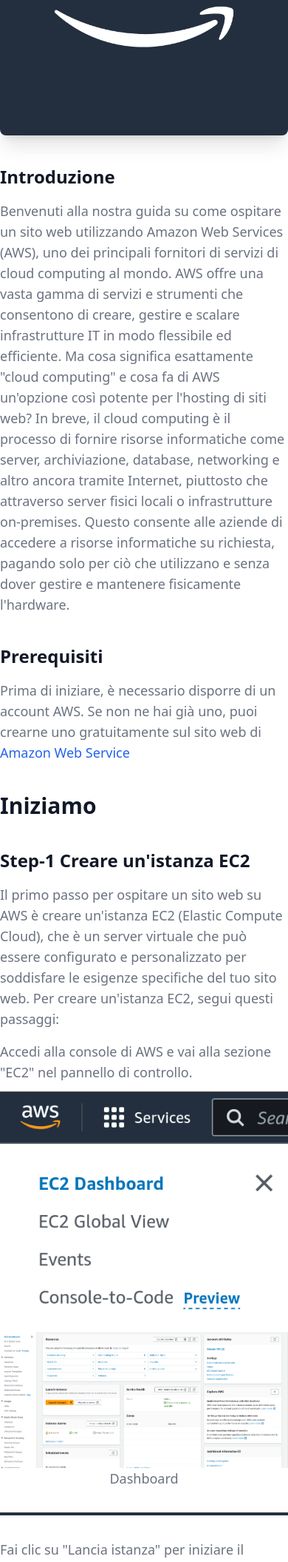
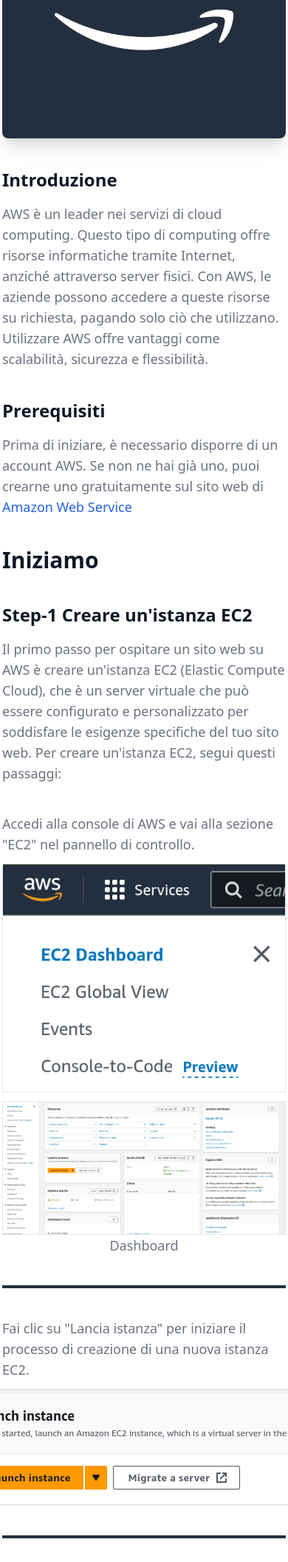
Before and after one commit to Ciollo/Progetto-AWS, a PHP site: page /src/AWS_website/public/main.html in a window 390 px wide; the page is wider, and only the part inside the window is pictured. Shown: the part 760-2871 px from the top of that part at 74% size. Run offline with PHP 8.4, Linux system fonts and the light colour scheme.

Commit message:
step 1 completet

```diff
--- a/src/AWS_website/public/main.html
+++ b/src/AWS_website/public/main.html
@@ -67,10 +67,9 @@
         </div>
       </div>
     </header>
-    <div class="mx-auto mt-11 w-3xl max-w-full sm:w-96 lg:w-3xl">
+    <div class="md:w-0.5xl xs:w-96 mx-auto mt-11 sm:w-96 lg:w-2xl xl:w-3xl">
       <div class="w-full">
         <a
-          href="#"
           class="mb-2 inline-flex items-center rounded-md bg-blue-100 px-2.5 py-0.5 text-xs font-medium text-blue-800 dark:bg-gray-700 dark:text-blue-400"
         >
           <svg
@@ -99,16 +98,16 @@
           >
         </h1>
 
-        <p class="mb-4 text-lg font-normal text-gray-500 dark:text-gray-400">
+        <p>
           Nella nostra guida, esamineremo il processo completo di creazione e
           configurazione di un server virtuale utilizzando AWS per ospitare un
-          sito web. <br />
+          sito web. <br>
           Offriremo istruzioni dettagliate per completare con successo
           l'implementazione del sito su AWS, seguendo le migliori pratiche per
           un hosting sicuro e affidabile.
         </p>
 
-        <div class="flex items-center gap-4">
+        <div class="mt-5 flex items-center gap-4">
           <img
             class="h-10 w-10 rounded-full"
             src="../assets/img/ciollo_pgp.jpeg"
@@ -152,39 +151,22 @@
         </div>
         <div>
           <div>
-            <h2
-              class="mb-4 mt-10 text-2xl font-extrabold text-gray-900 dark:text-white"
-            >
-              Introduzione
-            </h2>
-            <p
-              class="mb-4 text-lg font-normal text-gray-500 dark:text-gray-400"
-            >
-              Benvenuti alla nostra guida su come ospitare un sito web
-              utilizzando Amazon Web Services (AWS), uno dei principali
-              fornitori di servizi di cloud computing al mondo. AWS offre una
-              vasta gamma di servizi e strumenti che consentono di creare,
-              gestire e scalare infrastrutture IT in modo flessibile ed
-              efficiente. Ma cosa significa esattamente "cloud computing" e cosa
-              fa di AWS un'opzione così potente per l'hosting di siti web? In
-              breve, il cloud computing è il processo di fornire risorse
-              informatiche come server, archiviazione, database, networking e
-              altro ancora tramite Internet, piuttosto che attraverso server
-              fisici locali o infrastrutture on-premises. Questo consente alle
-              aziende di accedere a risorse informatiche su richiesta, pagando
-              solo per ciò che utilizzano e senza dover gestire e mantenere
-              fisicamente l'hardware.
+            <h2>Introduzione</h2>
+            <p>
+              AWS è un leader nei servizi di cloud computing. Questo tipo di
+              computing offre risorse informatiche tramite Internet, anziché
+              attraverso server fisici. Con AWS, le aziende possono accedere a
+              queste risorse su richiesta, pagando solo ciò che utilizzano.
+            </p>
+
+            <p>
+              Utilizzare AWS offre vantaggi come scalabilità, sicurezza e
+              flessibilità.
             </p>
           </div>
           <div>
-            <h2
-              class="mb-4 mt-10 text-2xl font-extrabold text-gray-900 dark:text-white"
-            >
-              Prerequisiti
-            </h2>
-            <p
-              class="mb-4 text-lg font-normal text-gray-500 dark:text-gray-400"
-            >
+            <h2>Prerequisiti</h2>
+            <p>
               Prima di iniziare, è necessario disporre di un account AWS. Se non
               ne hai già uno, puoi crearne uno gratuitamente sul sito web di
               <a
@@ -204,11 +186,7 @@
               </h1>
             </div>
             <div>
-              <h2
-                class="mb-4 mt-10 text-2xl font-extrabold text-gray-900 dark:text-white"
-              >
-                Step-1 Creare un'istanza EC2
-              </h2>
+              <h2>Step-1 Creare un'istanza EC2</h2>
               <p class="mb-4 text-lg text-gray-500 dark:text-gray-400">
                 Il primo passo per ospitare un sito web su AWS è creare
                 un'istanza EC2 (Elastic Compute Cloud), che è un server virtuale
@@ -216,15 +194,15 @@
                 esigenze specifiche del tuo sito web. Per creare un'istanza EC2,
                 segui questi passaggi:
               </p>
-              <ol class="list-decimal text-lg text-gray-500 dark:text-gray-400">
+              <ol>
                 <li>
-                  <div class="mb-5">
+                  <div>
                     Accedi alla console di AWS e vai alla sezione "EC2" nel
                     pannello di controllo.
 
                     <div class="mt-3 flex justify-center">
                       <img
-                        class="h-auto max-w-full"
+                        class="h-auto max-w-full border border-gray-200 dark:border-gray-700"
                         src="../assets/img/dashboard_navbar.png"
                         alt="image description"
                       />
@@ -232,7 +210,7 @@
 
                     <div class="mt-3 flex flex-col justify-center">
                       <img
-                        class="h-auto max-w-full"
+                        class="h-auto max-w-full border border-gray-200 dark:border-gray-700"
                         src="../assets/img/dashboard_istance.png"
                         alt="image description"
                       />
@@ -240,37 +218,37 @@
                     </div>
                   </div>
                 </li>
-                <hr class="my-8 h-1 border-0 bg-navyBlue dark:bg-gray-700" />
+                <hr>
                 <li>
-                  <div class="mb-5">
+                  <div>
                     Fai clic su "Lancia istanza" per iniziare il processo di
                     creazione di una nuova istanza EC2.
                     <div class="mt-3 flex justify-center">
                       <img
-                        class="h-auto max-w-3xl object-cover"
+                        class="h-auto max-w-3xl border-2 border-gray-200 object-cover dark:border-gray-700"
                         src="../assets/img/launch_istance.png"
                         alt="Launch instance"
                       />
                     </div>
                   </div>
                 </li>
-                <hr class="my-8 h-1 border-0 bg-navyBlue dark:bg-gray-700" />
+                <hr>
                 <li>
-                  <div class="mb-5">
+                  <div>
                     Digita il nome che vuoi dare all tua istanza sotto "Name and
                     tag"
                     <div class="mt-3 flex justify-center">
                       <img
-                        class="h-auto max-w-3xl object-cover"
+                        class="h-auto max-w-3xl border-2 border-gray-200 object-cover dark:border-gray-700"
                         src="../assets/img/name_instance.png"
                         alt="Launch instance"
                       />
                     </div>
                   </div>
                 </li>
-                <hr class="my-8 h-1 border-0 bg-navyBlue dark:bg-gray-700" />
+                <hr>
                 <li>
-                  <div class="mb-5">
+                  <div>
                     Seleziona un'immagine AMI (Amazon Machine Image) per la tua
                     istanza EC2. Puoi scegliere tra una vasta gamma di immagini
                     preconfigurate, tra cui sistemi operativi Linux e Windows,
@@ -278,13 +256,13 @@
                   </div>
                   <div class="mt-3 flex justify-center">
                     <img
-                      class="h-auto max-w-3xl object-cover"
+                      class="h-auto max-w-3xl border-2 border-gray-200 object-cover dark:border-gray-700"
                       src="../assets/img/os_instance.png"
                       alt="Launch instance"
                     />
                   </div>
                 </li>
-                <hr class="my-8 h-1 border-0 bg-navyBlue dark:bg-gray-700" />
+                <hr>
                 <li>
                   Seleziona il tipo di istanza e le specifiche hardware che
                   desideri utilizzare per la tua istanza EC2. Puoi scegliere tra
@@ -292,7 +270,7 @@
                   l'istanza alle esigenze del tuo sito web, noi sceglieremo di
                   lasciare i valori di default
                 </li>
-                <hr class="my-8 h-1 border-0 bg-navyBlue dark:bg-gray-700" />
+                <hr>
                 <li>
                   Creiamo delle chiavi di accesso per accedere alla nostra
                   istanza EC2, creeremo delle chiavi di tipo RSA e le salveremo
@@ -424,7 +402,7 @@
                     </div>
                   </div>
                 </li>
-                <hr class="my-8 h-1 border-0 bg-navyBlue dark:bg-gray-700" />
+                <hr>
                 <li>
                   Configura le impostazioni di rete e sicurezza per la tua
                   istanza EC2. Puoi definire regole di sicurezza, gruppi di
@@ -434,8 +412,8 @@
                   HTTPS.
                   <div class="mt-3 flex justify-center">
                     <img
-                      class="h-auto max-w-3xl object-cover"
-                      src="../assets/img/select_security_instance.png"
+                      class="h-auto max-w-3xl border-2 border-gray-200 object-cover dark:border-gray-700"
+                      src="../assets/img/security_setting.png"
                       alt="Launch instance"
                     />
                   </div>
@@ -499,7 +477,7 @@
                     </div>
                   </div>
                 </li>
-                <hr class="my-8 h-1 border-0 bg-navyBlue dark:bg-gray-700" />
+                <hr>
                 <li>
                   Adesso sei pronto a lanciare la tua istanza EC2. Fai clic sul
                   pulsante "Lancia istanza" per completare il processo.
@@ -507,18 +485,66 @@
               </ol>
             </div>
             <div>
-              <h2
-                class="mb-4 mt-10 text-2xl font-extrabold text-gray-900 dark:text-white"
-              >
-                Step-2 Accedere alla console della tua istanza EC2.
-              </h2>
+              <h2>Step-2 Accedere alla console della tua istanza EC2.</h2>
+              <p>
+                Una volta creata la tua istanza EC2, puoi accedere alla console
+                della tua istanza per configurare il server e caricare il tuo
+                sito web. Per accedere alla console della tua istanza EC2, segui
+                questi passaggi:
+                <ol>
+                  <li>
+                    <div>
+                      Torna alla sezione "EC2" nel pannello di controllo di AWS
+                      e fai clic su "Istanze" per visualizzare l'elenco delle
+                      tue istanze EC2.
+                      <div class="mt-3 flex justify-center">
+                        <img
+                          class="h-auto max-w-3xl border-2 border-gray-200 object-cover dark:border-gray-700"
+                          src="../assets/img/instances.png"
+                          alt="Launch instance"
+                        />
+                      </div>
+                    </div>
+                  </li>
+                  <hr>
+                  <li>
+                    <div>
+                      Seleziona la tua istanza EC2 dall'elenco e fai clic su
+                      "Connetti" per accedere alla console della tua istanza.
+                      <div class="mt-3 flex justify-center">
+                        <img
+                          class="h-auto max-w-3xl border-2 border-gray-200 object-cover dark:border-gray-700"
+                          src="../assets/img/connect_instance.png"
+                          alt="Launch instance"
+                        />
+                      </div>
+                    </div>
+                  </li>
+                  <hr>
+                  <li>
+                    <div>
+                      Segui le istruzioni per connetterti alla tua istanza EC2
+                      utilizzando le chiavi di accesso che hai creato in
+                      precedenza.
+                      <div class="mt-3 flex justify-center">
+                        <img
+                          class="h-auto max-w-3xl border-2 border-gray-200 object-cover dark:border-gray-700"
+                          src="../assets/img/connect_ssh.png"
+                          alt="Launch instance"
+                        />
+                      </div>
+                    </div>
+                  </li>
+                </ol>
+              </p>
             </div>
             <div>
-              <h2
-                class="mb-4 mt-10 text-2xl font-extrabold text-gray-900 dark:text-white"
-              >
-                FAQ
+              <h2>
+                Step-3 Configurare il server con nginx.
               </h2>
+              <p>
+
+              </p>
             </div>
           </div>
         </div>
--- a/src/AWS_website/style/style.css
+++ b/src/AWS_website/style/style.css
@@ -579,11 +579,6 @@
   margin-right: auto;
 }
 
-.my-8 {
-  margin-top: 2rem;
-  margin-bottom: 2rem;
-}
-
 .mb-1 {
   margin-bottom: 0.25rem;
 }
@@ -620,24 +619,16 @@
   margin-top: 2.5rem;
 }
 
-.me-3 {
-  margin-inline-end: 0.75rem;
-}
-
-.mb-5 {
-  margin-bottom: 1.25rem;
+.mt-11 {
+  margin-top: 2.75rem;
 }
 
 .mt-3 {
   margin-top: 0.75rem;
 }
 
-.mt-2 {
-  margin-top: 0.5rem;
-}
-
-.mt-11 {
-  margin-top: 2.75rem;
+.mt-5 {
+  margin-top: 1.25rem;
 }
 
 .inline {
@@ -680,28 +679,8 @@
   height: 24rem;
 }
 
-.h-64 {
-  height: 16rem;
-}
-
-.h-4 {
-  height: 1rem;
-}
-
-.h-3 {
-  height: 0.75rem;
-}
-
 .h-auto {
   height: auto;
-}
-
-.h-px {
-  height: 1px;
-}
-
-.h-1 {
-  height: 0.25rem;
 }
 
 .w-10 {
@@ -736,60 +719,12 @@
   width: 100vw;
 }
 
-.w-4 {
-  width: 1rem;
-}
-
-.w-3 {
-  width: 0.75rem;
-}
-
-.w-9xl {
-  width: 96rem;
-}
-
-.w-6xl {
-  width: 72rem;
-}
-
-.w-5xl {
-  width: 64rem;
-}
-
-.w-4xl {
-  width: 56rem;
-}
-
-.w-3xl {
-  width: 48rem;
+.max-w-3xl {
+  max-width: 48rem;
 }
 
 .max-w-full {
   max-width: 100%;
-}
-
-.max-w-lg {
-  max-width: 32rem;
-}
-
-.max-w-5 {
-  max-width: 1.25rem;
-}
-
-.max-w-5xl {
-  max-width: 64rem;
-}
-
-.max-w-3xl {
-  max-width: 48rem;
-}
-
-.max-w-2xl {
-  max-width: 42rem;
-}
-
-.max-w-1 {
-  max-width: 0.25rem;
 }
 
 .max-w-xl {
@@ -813,24 +748,8 @@
   cursor: pointer;
 }
 
-.list-decimal {
-  list-style-type: decimal;
-}
-
-.list-disc {
-  list-style-type: disc;
-}
-
-.flex-row {
-  flex-direction: row;
-}
-
 .flex-col {
   flex-direction: column;
-}
-
-.content-between {
-  align-content: space-between;
 }
 
 .items-center {
@@ -960,25 +813,12 @@
   border-width: 1px;
 }
 
-.border-0 {
-  border-width: 0px;
-}
-
 .border-2 {
   border-width: 2px;
 }
 
 .border-b-0 {
   border-bottom-width: 0px;
-}
-
-.border-t-0 {
-  border-top-width: 0px;
-}
-
-.border-blue-300 {
-  --tw-border-opacity: 1;
-  border-color: rgb(147 197 253 / var(--tw-border-opacity));
 }
 
 .border-gray-200 {
@@ -1126,17 +936,8 @@
   padding-bottom: 0.75rem;
 }
 
-.ps-5 {
-  padding-inline-start: 1.25rem;
-}
-
 .text-center {
   text-align: center;
-}
-
-.text-2xl {
-  font-size: 1.5rem;
-  line-height: 2rem;
 }
 
 .text-3xl {
@@ -1167,10 +968,6 @@
   font-weight: 500;
 }
 
-.font-normal {
-  font-weight: 400;
-}
-
 .font-semibold {
   font-weight: 600;
 }
@@ -1221,10 +1018,71 @@
 
 @layer {
   html,
-    body {
+  body {
     margin: 0px;
     padding: 0px;
   }
+
+  p {
+    margin-bottom: 1rem;
+    font-size: 1.125rem;
+    line-height: 1.75rem;
+    font-weight: 400;
+    --tw-text-opacity: 1;
+    color: rgb(107 114 128 / var(--tw-text-opacity));
+  }
+
+  p:where(.dark, .dark *) {
+    --tw-text-opacity: 1;
+    color: rgb(156 163 175 / var(--tw-text-opacity));
+  }
+}
+
+h2 {
+  margin-bottom: 1rem;
+  margin-top: 2.5rem;
+  font-size: 1.5rem;
+  line-height: 2rem;
+  font-weight: 800;
+  --tw-text-opacity: 1;
+  color: rgb(17 24 39 / var(--tw-text-opacity));
+}
+
+h2:where(.dark, .dark *) {
+  --tw-text-opacity: 1;
+  color: rgb(255 255 255 / var(--tw-text-opacity));
+}
+
+hr {
+  margin-top: 2rem;
+  margin-bottom: 2rem;
+  height: 0.25rem;
+  border-width: 0px;
+  --tw-bg-opacity: 1;
+  background-color: rgb(37 47 62 / var(--tw-bg-opacity));
+}
+
+hr:where(.dark, .dark *) {
+  --tw-bg-opacity: 1;
+  background-color: rgb(55 65 81 / var(--tw-bg-opacity));
+}
+
+ol {
+  list-style-type: decimal;
+  font-size: 1.125rem;
+  line-height: 1.75rem;
+  --tw-text-opacity: 1;
+  color: rgb(107 114 128 / var(--tw-text-opacity));
+}
+
+ol:where(.dark, .dark *) {
+  --tw-text-opacity: 1;
+  color: rgb(156 163 175 / var(--tw-text-opacity));
+}
+
+li {
+  margin-top: 2.5rem;
+  margin-bottom: 2.5rem;
 }
 
 .hover\:bg-\[\#24292F\]\/90:hover {
@@ -1260,32 +1118,25 @@
   --tw-ring-color: rgb(229 231 235 / var(--tw-ring-opacity));
 }
 
-@media (min-width: 640px) {
+@media (min-width: 320px) {
+  .xs\:w-96 {
+    width: 24rem;
+  }
+}
+
+@media (min-width: 480px) {
   .sm\:w-96 {
     width: 24rem;
-  }
-
-  .sm\:w-3xl {
-    width: 48rem;
   }
 }
 
 @media (min-width: 768px) {
-  .md\:w-2xl {
-    width: 42rem;
+  .md\:w-0 {
+    width: 0px;
   }
 
-  .md\:w-2 {
-    width: 0.5rem;
-  }
-
-  .md\:w-96 {
-    width: 24rem;
-  }
-
-  .md\:bg-black {
-    --tw-bg-opacity: 1;
-    background-color: rgb(0 0 0 / var(--tw-bg-opacity));
+  .md\:w-0\.5xl {
+    width: 36rem;
   }
 
   .md\:text-5xl {
```
Also changed, not shown: other parts of src/AWS_website/style/style.css (+45 -129 lines), src/AWS_website/style/input.css (+24 -4 lines), tailwind.config.js (+8 -0 lines), .github/STATO.md, src/AWS_website/assets/img/aws_logo_favicon.png (deleted), src/AWS_website/assets/img/os_instance.png, src/AWS_website/assets/img/security_setting.png (added), src/AWS_website/assets/img/select_security_instance.png (deleted), src/AWS_website/js/accortion.js (line endings or trailing spaces).
